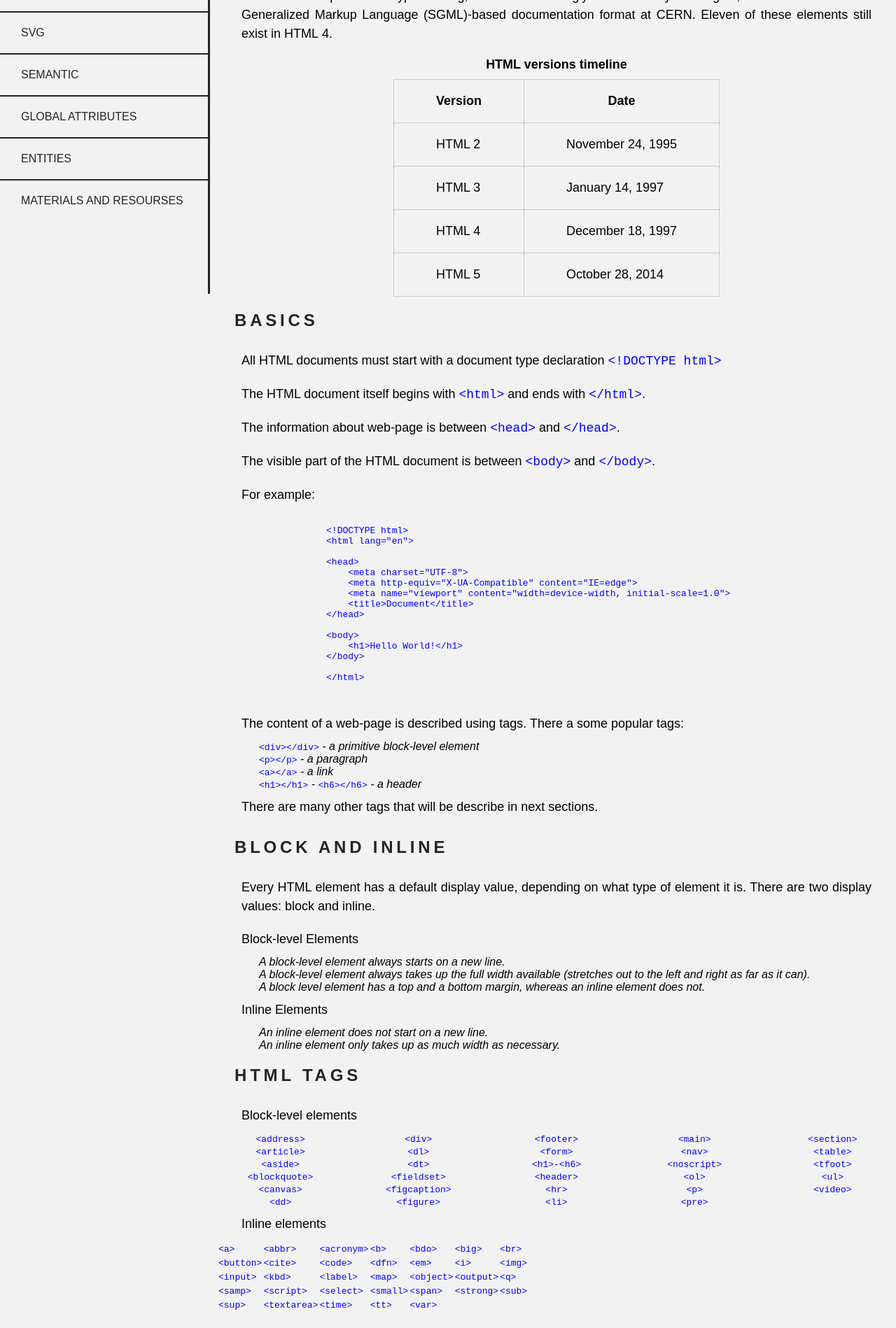
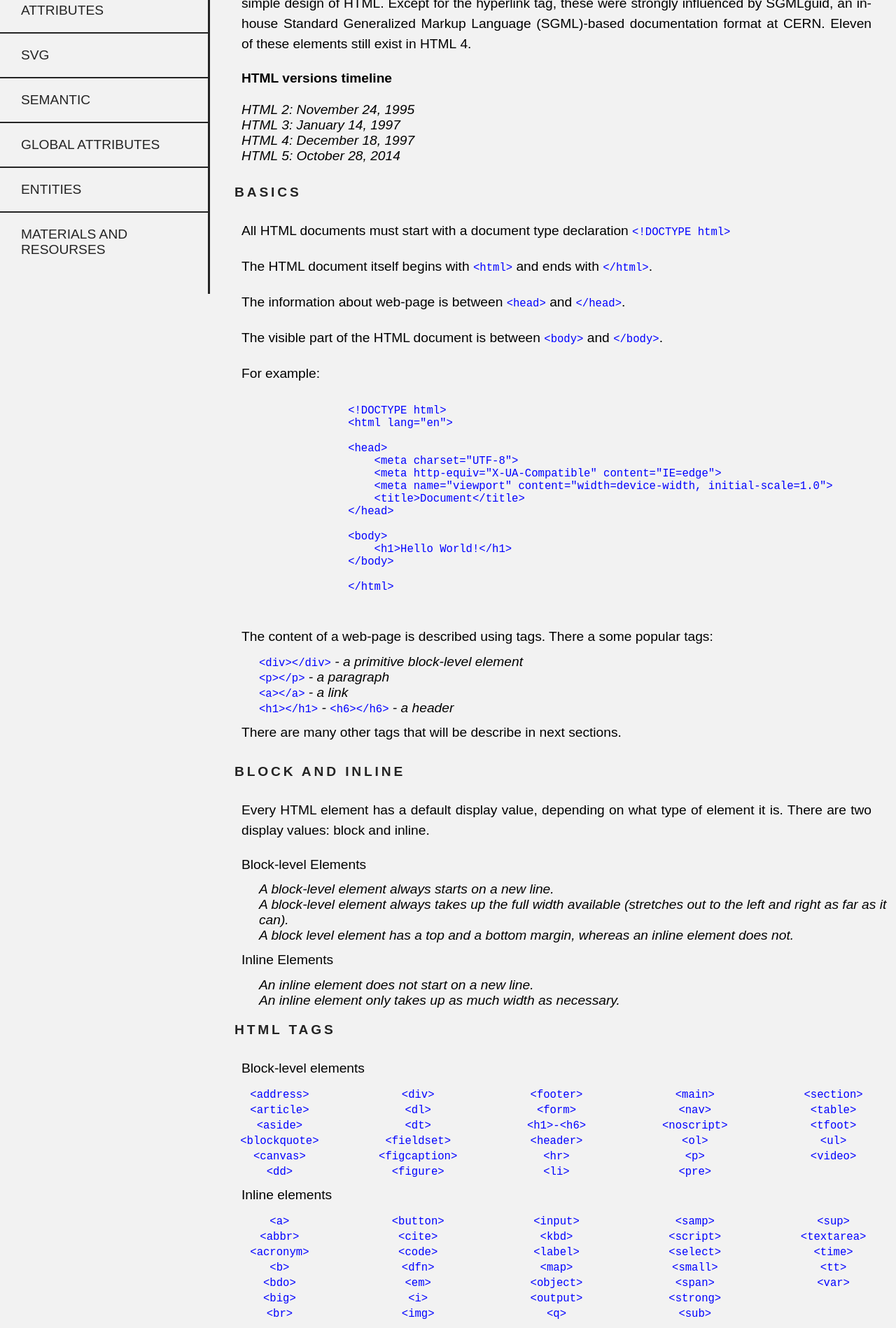
Before and after one commit to Natalielinen/html-documentation, a plain HTML site: page index.html in a window 1280 px wide. Shown: the part 380-2278 px from the top of the page at 70% size. Drawn offline with Linux system fonts and the light colour scheme; a web font is replaced by a local one.

Commit message:
debugging

```diff
--- a/index.html
+++ b/index.html
@@ -12,18 +12,64 @@
         rel="stylesheet">
     <title>HTML Documentation</title>
     <style>
+        /*****For medium devices only*****/
+        @media (min-width: 992px) and (max-width: 1199px) {
+            #navbar {
+                display: none;
+            }
+
+            #main-doc {
+                margin-left: 0;
+            }
+
+        }
+
+
         /*****For small devices only*****/
         @media (min-width: 768px) and (max-width: 991px) {
-           .block-level-elements {
+            #navbar {
+                display: none;
+            }
+
+            #main-doc {
+                margin-left: 0;
+            }
+            .block-level-elements,
+            .inline-elements {
                 columns: 3;
             }
+
             .block-level-elements li {
                 width: 150px;
                 margin: 0;
             }
 
         }
-       /*****For super small devices only*****/
+
+         /*****For exta small devices only*****/
+         @media (max-width: 767px) {
+            #navbar {
+                display: none;
+            }
+
+            #main-doc {
+                margin-left: 0;
+            }
+
+
+            .block-level-elements,
+            .inline-elements {
+                columns: 3;
+            }
+
+            .block-level-elements li {
+                width: 150px;
+                margin: 0;
+            }
+
+        }
+
+        /*****For super extra small devices only*****/
         @media (max-width: 479px) {
             #navbar {
                 display: none;
@@ -32,13 +78,6 @@
             #main-doc {
                 margin-left: 0;
             }
-           /* .block-level-elements {
-               columns: 3;
-           }
-           .block-level-elements li {
-               width: 150px;
-               margin: 0;
-           } */
 
         }
     </style>
@@ -82,44 +121,16 @@
                 simple design of&nbsp;HTML. Except for the hyperlink tag, these were strongly influenced
                 by&nbsp;SGMLguid, an&nbsp;in-house Standard Generalized Markup Language (SGML)-based documentation
                 format at&nbsp;CERN. Eleven of&nbsp;these elements still exist in&nbsp;HTML&nbsp;4.</p>
-            <table class="html_versions">
-                <caption>HTML versions timeline</caption>
-                <thead>
-                    <tr>
-                        <th>Version</th>
-                        <th>Date</th>
-                    </tr>
-                </thead>
-                <tbody>
-                    <tr>
-                        <td>HTML 2</td>
-                        <td>November 24, 1995</td>
-                    </tr>
-                    <tr>
-                        <td>HTML 3</td>
-                        <td>January 14, 1997</td>
-                    </tr>
-                    <tr>
-                        <td>HTML 4</td>
-                        <td>December 18, 1997</td>
-                    </tr>
-                    <tr>
-                        <td>HTML 5</td>
-                        <td>October 28, 2014</td>
-                    </tr>
-                </tbody>
-            </table>
+            <p class="html_versions-title">HTML versions timeline</p>
+            <ul class="html_versions">
+
+                <li>HTML 2: November 24, 1995</li>
+                <li>HTML 3: January 14, 1997</li>
+                <li>HTML 4: December 18, 1997</li>
+                <li>HTML 5: October 28, 2014</li>
+            </ul>
 
 
-
-            <code></code>
-            <ul>
-                <li></li>
-                <li></li>
-                <li></li>
-                <li></li>
-                <li></li>
-            </ul>
         </section>
 
         <section id="basics" class="main-section">
@@ -159,9 +170,10 @@
             <p>The content of a web-page is described using tags. There a some popular tags:</p>
             <ul>
                 <li><code>&lt;div&gt;</code><code>&lt;&sol;div&gt;</code> - a primitive block-level element</li>
-                <li><code>&lt;p&gt;</code><code>&lt;&sol;p&gt;</code> -  a paragraph</li>
+                <li><code>&lt;p&gt;</code><code>&lt;&sol;p&gt;</code> - a paragraph</li>
                 <li><code>&lt;a&gt;</code><code>&lt;&sol;a&gt;</code> - a link </li>
-                <li><code>&lt;h1&gt;</code><code>&lt;&sol;h1&gt;</code> - <code>&lt;h6&gt;</code><code>&lt;&sol;h6&gt;</code> - a header</li>
+                <li><code>&lt;h1&gt;</code><code>&lt;&sol;h1&gt;</code> -
+                    <code>&lt;h6&gt;</code><code>&lt;&sol;h6&gt;</code> - a header</li>
             </ul>
 
             <p>There are many other tags that will be describe in next sections.</p>
@@ -174,7 +186,8 @@
             <p>Block-level Elements</p>
             <ul>
                 <li>A block-level element always starts on a new line.</li>
-                <li>A block-level element always takes up the full width available (stretches out to the left and right as far as it can).</li>
+                <li>A block-level element always takes up the full width available (stretches out to the left and right
+                    as far as it can).</li>
                 <li>A block level element has a top and a bottom margin, whereas an inline element does not.</li>
             </ul>
             <p>Inline Elements</p>
@@ -222,58 +235,43 @@
 
 
             <p>Inline elements</p>
-            <table class="inline-elements">
-                <tbody>
-                    <tr> <!--first row-->
-                        <td><code>&lt;a&gt;</code></td>
-                        <td><code>&lt;abbr&gt;</code></td>
-                        <td><code>&lt;acronym&gt;</code></td>
-                        <td><code>&lt;b&gt;</code></td>
-                        <td><code>&lt;bdo&gt;</code></td>
-                        <td><code>&lt;big&gt;</code></td>
-                        <td><code>&lt;br&gt;</code></td>
-                    </tr>
+            <ul class="inline-elements">
+                <li><code>&lt;a&gt;</code></li>
+                <li><code>&lt;abbr&gt;</code></li>
+                <li><code>&lt;acronym&gt;</code></li>
+                <li><code>&lt;b&gt;</code></li>
+                <li><code>&lt;bdo&gt;</code></li>
+                <li><code>&lt;big&gt;</code></li>
+                <li><code>&lt;br&gt;</code></li>
+                <li><code>&lt;button&gt;</code></li>
+                <li><code>&lt;cite&gt;</code></li>
+                <li><code>&lt;code&gt;</code></li>
+                <li><code>&lt;dfn&gt;</code></li>
+                <li><code>&lt;em&gt;</code></li>
+                <li><code>&lt;i&gt;</code></li>
+                <li><code>&lt;img&gt;</code></li>
+                <li><code>&lt;input&gt;</code></li>
+                <li><code>&lt;kbd&gt;</code></li>
+                <li><code>&lt;label&gt;</code></li>
+                <li><code>&lt;map&gt;</code></li>
+                <li><code>&lt;object&gt;</code></li>
+                <li><code>&lt;output&gt;</code></li>
+                <li><code>&lt;q&gt;</code></li>
+                <li><code>&lt;samp&gt;</code></li>
+                <li><code>&lt;script&gt;</code></li>
+                <li><code>&lt;select&gt;</code></li>
+                <li><code>&lt;small&gt;</code></li>
+                <li><code>&lt;span&gt;</code></li>
+                <li><code>&lt;strong&gt;</code></li>
+                <li><code>&lt;sub&gt;</code></li>
+                <li><code>&lt;sup&gt;</code></li>
+                <li><code>&lt;textarea&gt;</code></li>
+                <li><code>&lt;time&gt;</code></li>
+                <li><code>&lt;tt&gt;</code></li>
+                <li><code>&lt;var&gt;</code></li>
 
-                    <tr> <!--second row-->
-                        <td><code>&lt;button&gt;</code></td>
-                        <td><code>&lt;cite&gt;</code></td>
-                        <td><code>&lt;code&gt;</code></td>
-                        <td><code>&lt;dfn&gt;</code></td>
-                        <td><code>&lt;em&gt;</code></td>
-                        <td><code>&lt;i&gt;</code></td>
-                        <td><code>&lt;img&gt;</code></td>
-                    </tr>
 
-                    <tr> <!--third row-->
-                        <td><code>&lt;input&gt;</code></td>
-                        <td><code>&lt;kbd&gt;</code></td>
-                        <td><code>&lt;label&gt;</code></td>
-                        <td><code>&lt;map&gt;</code></td>
-                        <td><code>&lt;object&gt;</code></td>
-                        <td><code>&lt;output&gt;</code></td>
-                        <td><code>&lt;q&gt;</code></td>
-                    </tr>
-                    <tr> <!--fourth row-->
-                        <td><code>&lt;samp&gt;</code></td>
-                        <td><code>&lt;script&gt;</code></td>
-                        <td><code>&lt;select&gt;</code></td>
-                        <td><code>&lt;small&gt;</code></td>
-                        <td><code>&lt;span&gt;</code></td>
-                        <td><code>&lt;strong&gt;</code></td>
-                        <td><code>&lt;sub&gt;</code></td>
-                    </tr>
-
-                    <tr> <!--fifth row-->
-                        <td><code>&lt;sup&gt;</code></td>
-                        <td><code>&lt;textarea&gt;</code></td>
-                        <td><code>&lt;time&gt;</code></td>
-                        <td><code>&lt;tt&gt;</code></td>
-                        <td><code>&lt;var&gt;</code></td>
-                        <td></td>
-                        <td></td>
-                    </tr>
-                </tbody>
-            </table>
+            </ul>
         </section>
 
         <section id="attributes" class="main-section">
@@ -296,7 +294,8 @@
                 <li>height - describe the height of the image</li>
             </ul>
 
-            <p>All attributes you can find on <a href="https://www.w3schools.com/tags/ref_attributes.asp" target="_blank">w3schools</a>.</p>
+            <p>All attributes you can find on <a href="https://www.w3schools.com/tags/ref_attributes.asp"
+                    target="_blank">w3schools</a>.</p>
         </section>
 
         <section id="svg" class="main-section">
@@ -319,8 +318,10 @@
             <header>Semantic</header>
             <p>Semantic elements = elements with a meaning.</p>
             <p>A semantic element clearly describes its meaning to both the browser and the developer.</p>
-            <p>Examples of non-semantic elements: <code>&lt;div&gt;</code> and <code>&lt;span&gt;</code> - Tells nothing about its content.</p>
-            <p>Examples of semantic elements: <code>&lt;form&gt;</code>, <code>&lt;table&gt;</code>, and <code>&lt;article&gt;</code> -
+            <p>Examples of non-semantic elements: <code>&lt;div&gt;</code> and <code>&lt;span&gt;</code> - Tells nothing
+                about its content.</p>
+            <p>Examples of semantic elements: <code>&lt;form&gt;</code>, <code>&lt;table&gt;</code>, and
+                <code>&lt;article&gt;</code> -
                 Clearly defines its content.</p>
 
             <p>List of semantic elements</p>
@@ -345,14 +346,16 @@
             <header>Global attributes</header>
             <p>The global attributes are attributes that can be used with all HTML elements.</p>
             <p>For example: attribute class or id it is the global attributes.</p>
-            <p>Full lis of the global attributes you can find on <a href="https://www.w3schools.com/tags/ref_standardattributes.asp" target="_blank">w3schools</a></p>
+            <p>Full lis of the global attributes you can find on <a
+                    href="https://www.w3schools.com/tags/ref_standardattributes.asp" target="_blank">w3schools</a></p>
 
         </section>
 
         <section id="entities" class="main-section">
             <header>Entities</header>
             <p>Reserved characters in HTML must be replaced with character entities.</p>
-            <p>If you use the less than (&lt;) or greater than (&gt;) signs in your text, the browser might mix them with tags.</p>
+            <p>If you use the less than (&lt;) or greater than (&gt;) signs in your text, the browser might mix them
+                with tags.</p>
             <p>Character entities are used to display reserved characters in HTML.</p>
             <p>There are many resouses to find all the HTML entities. You can find it
                 <a href="https://dev.w3.org/html5/html-author/charref" target="_blank">here</a> or
@@ -361,7 +364,8 @@
 
         <section id="materials_and_resourses" class="main-section">
             <header>Materials and resourses</header>
-            <p>This documentation created using materials from <a href="https://www.w3schools.com/" target="_blank">w3schools</a>
+            <p>This documentation created using materials from <a href="https://www.w3schools.com/"
+                    target="_blank">w3schools</a>
                 and <a href="https://en.wikipedia.org/wiki/Main_Page" target="_blank">wikipedia</a>.
             </p>
         </section>
--- a/style.css
+++ b/style.css
@@ -9,6 +9,7 @@ body {
     display: flex;
     background-color: rgb(242, 242, 242);
     font-family: 'KoHo', sans-serif;
+    font-size: 1.2em;
 }
 
 #navbar {
@@ -38,7 +39,6 @@ body {
 #navbar ul li:hover {
     background-color: rgb(226, 226, 226);
     text-decoration: underline;
-
 }
 #navbar ul a {
     color: rgb(36, 36, 36);
@@ -56,7 +56,7 @@ body {
 }
 
 #main-doc header {
-    font-size: 24px;
+    /* font-size: 24px; */
     font-weight: 600;
     letter-spacing: 0.2em;
     text-transform: uppercase;
@@ -65,8 +65,9 @@ body {
 }
 
 #main-doc p {
+    width: auto;
     padding: 10px 35px;
-    font-size: 18px;
+    /* font-size: 18px; */
     line-height: 1.5em;
     text-align: justify;
 }
@@ -74,27 +75,17 @@ body {
 .html_versions {
     margin: 0 auto;
     padding: 10px 35px;
-    font-size: 18px;
-    border: 1px dotted rgb(161, 161, 161);
-    border-collapse: collapse;
+    /* font-size: 18px; */
+    /* border: 1px dotted rgb(161, 161, 161); */
 }
 
-.html_versions caption {
+.html_versions-title {
     font-weight: 700;
     padding: 10px 0;
 }
 
-.html_versions tr,
-.html_versions th,
-.html_versions td {
-    border: 1px dotted rgb(161, 161, 161);
-    padding: 20px 60px;
-
-}
-
 .links {
     list-style: none;
-
 }
 
 section ul{
@@ -107,7 +98,8 @@ code {
     font-style: normal;
 }
 
-.block-level-elements {
+.block-level-elements,
+.inline-elements {
     margin: 0;
     text-align: center;
     columns: 5;
```
Lines whose indentation alone changed are shown as unchanged.
